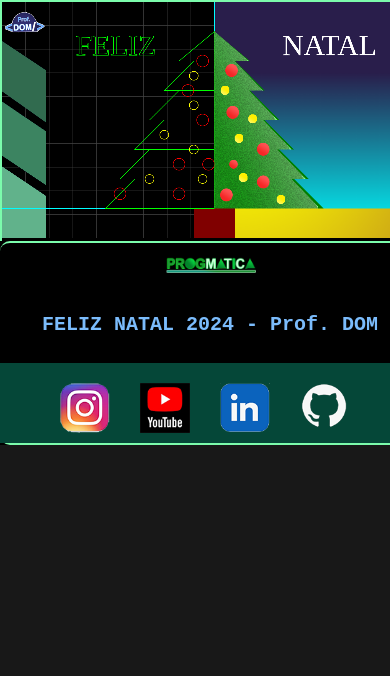
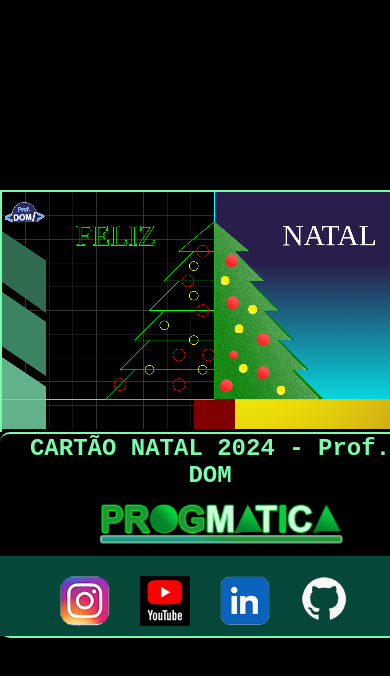
Before and after one commit to douginfodev/natal2024, a plain HTML site: page index.html in a window 390 px wide. Shown: the top 676 px of the page. Drawn offline with Linux system fonts and the light colour scheme.

Commit message:
feat: Updated Layout

```diff
--- a/css/style.css
+++ b/css/style.css
@@ -34,18 +34,18 @@
 body {
   font-family: 'Courier New', Courier, monospace;
   border-color: var(--border-color);
-  background-color: #181818;
+  background-color: #2c2c2c;
 }
 
 h1 {
   font-size: 3.5rem;
-  color: #7bbcfc;
+  color: #7bfcac;
 }
 
 h2 {
   font-family: 'Lucida Sans', 'Lucida Sans Regular', 'Lucida Grande', 'Lucida Sans Unicode';
   font-size: 1.5rem;
-  color: #7bbcfc;
+  color: #7bfcac;
 }
 
 ol{
@@ -124,7 +124,7 @@ footer {
   align-items: center;
   justify-content: center;
 
-  width: 90%;
+  width: 55%;
   height: auto;
   margin: 8px;
   border-radius: 20px 20px;
@@ -137,7 +137,6 @@ footer {
   display: flex;
   justify-content: center;
   align-items: center;
-  width: 27%;
   height: inherit;
   border-radius: 20px 20px;
   margin: 8px;
@@ -191,8 +190,10 @@ padding: 2px;
 
     .wrapper {
       display: flex;
+      justify-content: center;
+      align-items: center;
       width: 100%;
-      height: auto;
+      height: 100vh;
       margin: 0 auto;
       background-image: url('../images/bckblack.png');
     }
@@ -223,24 +224,25 @@ padding: 2px;
     flex-direction: column;
     justify-content: space-around;
     align-items: center;
-    background-image: url('../images/bckblack.png');
     border-bottom: 2px solid var(--border-color);
     background-image: url('../images/bckblack.png');
+    margin-bottom: 16px;
   }
 
   .footer-title{
     width: 98%;
-    height: 60px;
+    height: 40px;
+    align-items: center;
     text-align: center;
-    order: 1;
+    order: 0;
   }
 
   .footer-title h1{
-    font-size: 2.0rem;
+    font-size: 2.4rem;
   }
 
   .footer-channel{
-    width: 98%;
+    width: 100%;
     height: auto;
     order: 2;
     display: flex;
@@ -248,4 +250,17 @@ padding: 2px;
     align-items: center;
     border: none;
   }
+
+  .container-socialmedia {
+    width: 100%;
+    height: 50px;
+    border-radius: 0 0;
+    padding: 8px;
+  }
+
+  .container-socialmedia img{
+  width: 100%;
+  height: auto;
+  padding: 2px;
+  }
 }
--- a/index.html
+++ b/index.html
@@ -76,11 +76,14 @@ Copyright (c) 2024 - Professor DOM.
                 </div>
             </div>
             <div class="footer-title">
-                <h1>FELIZ NATAL 2024 - Prof. DOM</h1>
+                <h1>CARTÃO NATAL 2024 - Prof. DOM</h1>
             </div>
+
+            <a href="https://www.youtube.com/@profdomdev" target="_blank">
             <div class="container-socialmedia">
-                <img src="images/logoprogmatica.png" alt="Logo do canal de estudos do professor DOM" />
+                 <img src="images/logoprogmatica.png" alt="Logo do canal de estudos do professor DOM" />
             </div>
+           </a>
         </footer>
 
     </div>
```
